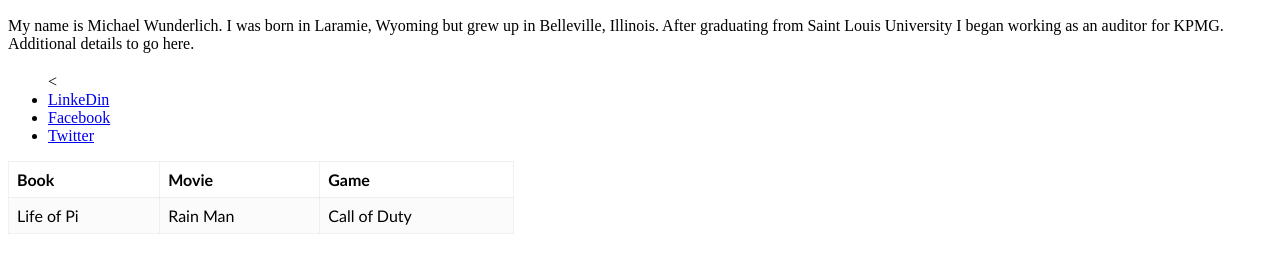
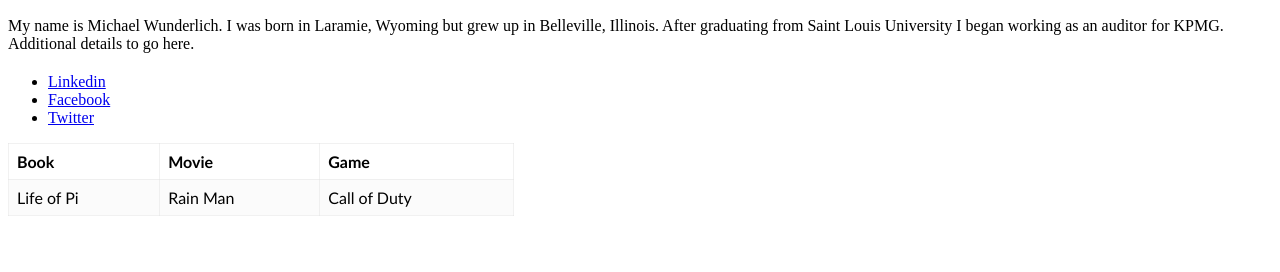
Before and after one commit to wundy7/wundy7.github.io, a plain HTML site: page index.html in a window 1280 px wide. Shown: the part 330-602 px from the top of the page. Drawn offline with Linux system fonts and the light colour scheme.

Commit message:
Update index.html

```diff
--- a/index.html
+++ b/index.html
@@ -58,7 +58,7 @@
 
 <section>
 <ul>
-    <<li><a href="https://www.linkedin.com/">LinkeDin</a></li>
+    <li><a href="https://www.linkedin.com/">Linkedin</a></li>
     <li><a href="https://www.facebook.com">Facebook</a></li>
     <li><a href="https://www.twitter.com">Twitter</a></li>
   </ul>
```
